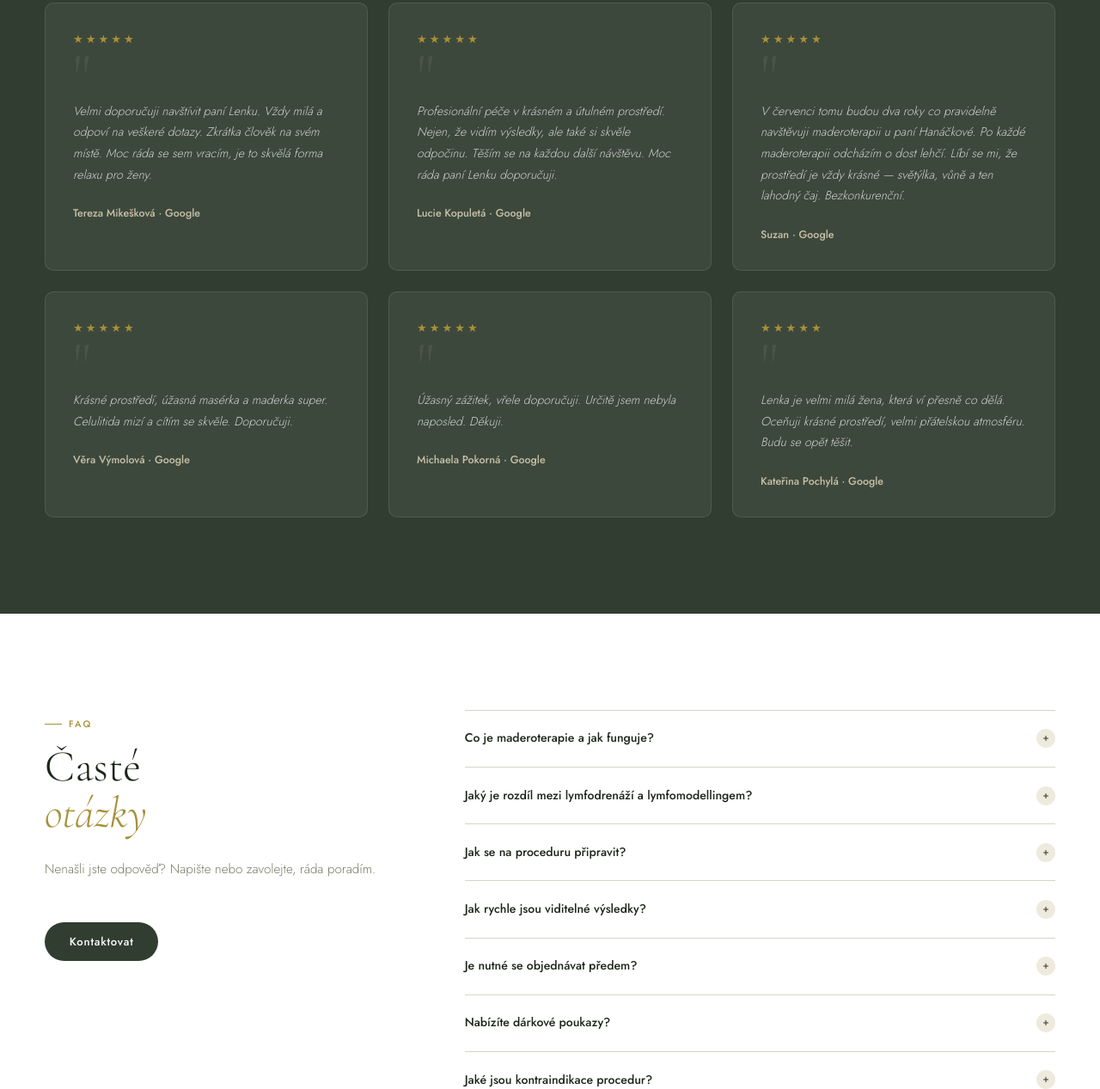
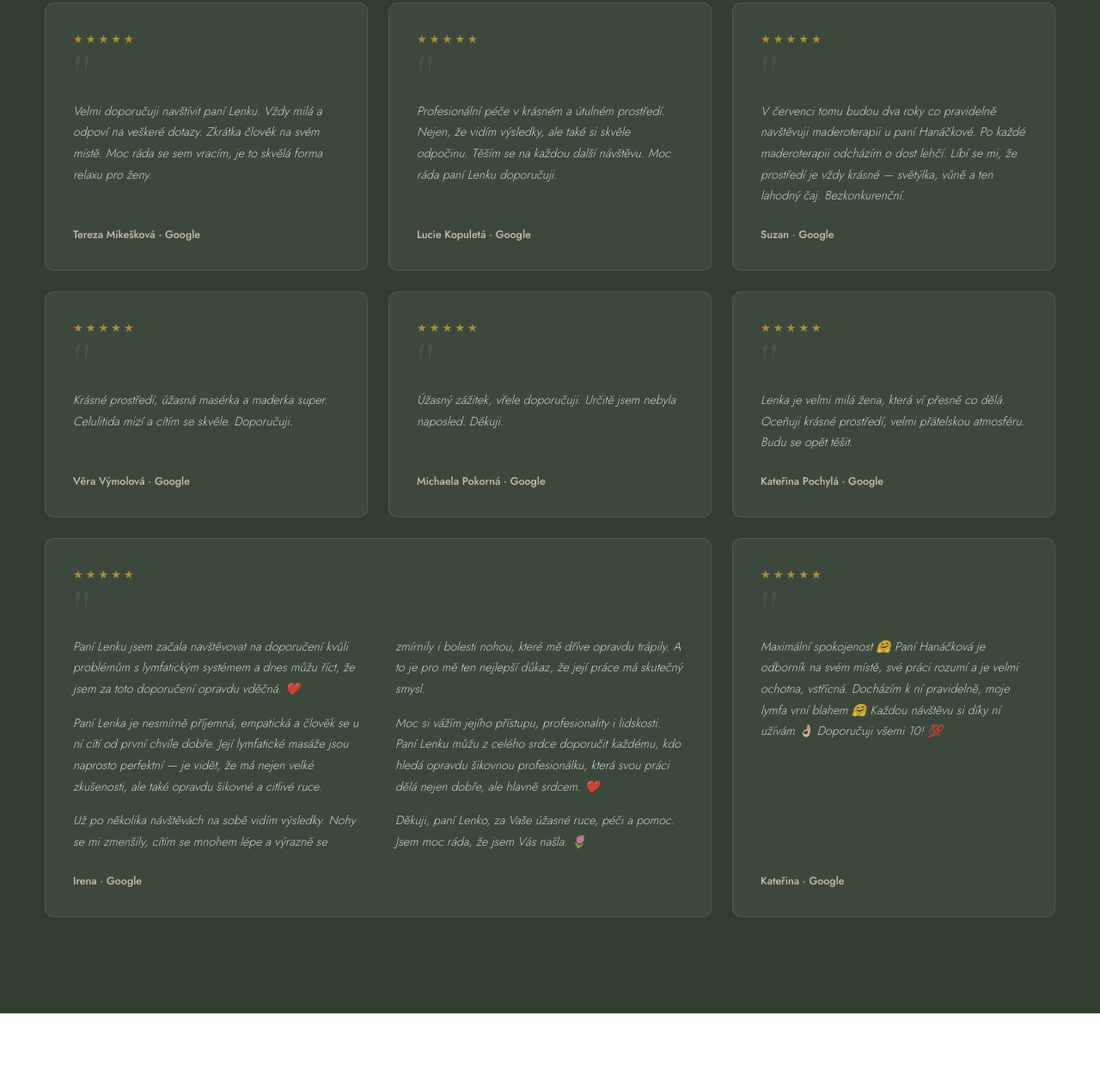
Before and after one commit to hanektom1-coder/maderoterapie-uh-web, a plain HTML site: page index.html in a window 1280 px wide. Shown: the part 5725-6992 px from the top of the page at 86% size. Drawn offline with nearby package versions, Linux system fonts and the light colour scheme.

Commit message:
Recenze: přidány dvě nové (Irena, Kateřina)
Irena má obsáhlejší text, proto je vysázena jako široká karta přes dva
sloupce s textem ve dvou sloupcích. Mřížka tím vychází na tři plné řádky
bez prázdného místa (6 + 2 karty = 9 slotů).

- .rev-card-wide: grid-column span 2, column-count 2
- na mobilu se span i dvousloupcový text resetují na 1
- podpisy přišpendleny ke spodní hraně karty (margin-top auto), sjednocuje
  i stávající karty s kratším textem
- color: inherit na odstavcích v široké kartě, jinak je přebíjelo
  globální pravidlo p { color: #5a5a48 }

Co-Authored-By: Claude Sonnet 5 <noreply@anthropic.com>
Claude-Session: https://claude.ai/code/session_01FEHyWRHHEUWCjMnE7VzRzE

```diff
--- a/index.html
+++ b/index.html
@@ -280,12 +280,17 @@ ul.styled li::before { content: '–'; position: absolute; left: 0; color: var(-
 /* ════ REVIEWS ════ */
 .reviews { background: var(--forest); }
 .rev-grid { display: grid; grid-template-columns: repeat(3,1fr); gap: 1.5rem; margin-top: 3.5rem; }
-.rev-card { background: rgba(255,255,255,.06); border: 1px solid rgba(255,255,255,.1); border-radius: 10px; padding: 2rem; transition: var(--t); }
+.rev-card { background: rgba(255,255,255,.06); border: 1px solid rgba(255,255,255,.1); border-radius: 10px; padding: 2rem; transition: var(--t); display: flex; flex-direction: column; }
+.rev-card .rev-author { margin-top: auto; }
 .rev-card:hover { background: rgba(255,255,255,.1); transform: translateY(-3px); }
 .rev-stars { color: var(--gold); font-size: .82rem; letter-spacing: 3px; margin-bottom: .9rem; }
 .rev-qm { font-family: var(--fd); font-size: 4.5rem; font-weight: 300; color: rgba(255,255,255,.07); line-height: .55; margin-bottom: .5rem; }
 .rev-text { font-size: .88rem; color: rgba(255,255,255,.75); line-height: 1.75; font-weight: 300; font-style: italic; margin-bottom: 1.5rem; }
 .rev-author { font-size: .78rem; font-weight: 500; color: var(--warm); }
+.rev-card-wide { grid-column: span 2; }
+.rev-card-wide .rev-text { column-count: 2; column-gap: 2.5rem; }
+.rev-card-wide .rev-text p { color: inherit; font-size: inherit; line-height: inherit; font-weight: inherit; margin-bottom: .95rem; }
+.rev-card-wide .rev-text p:last-child { margin-bottom: 0; }
 
 /* ════ APP ════ */
 .app-section { background: var(--off); overflow: hidden; position: relative; }
@@ -441,6 +446,8 @@ footer { background: var(--ink); color: rgba(255,255,255,.4); padding: 4rem 0 2.
   .svc-content .h2 { font-size: 1.6rem; }
   .svc-cta { margin-top: 1.5rem; }
   .svc-grid,.rev-grid,.price-table { grid-template-columns: 1fr; }
+  .rev-card-wide { grid-column: span 1; }
+  .rev-card-wide .rev-text { column-count: 1; }
   .sc { flex-direction: row; align-items: center; padding: .9rem 1.2rem; gap: .9rem; }
   .sc::after { display: none; }
   .sc-icon { display: flex; margin-bottom: 0; flex-shrink: 0; width: 38px; height: 38px; background: var(--pale); border-radius: 2px; align-items: center; justify-content: center; }
@@ -854,6 +861,8 @@ footer { background: var(--ink); color: rgba(255,255,255,.4); padding: 4rem 0 2.
       <div class="rev-card r d1"><div class="rev-stars">★★★★★</div><div class="rev-qm">"</div><p class="rev-text">Krásné prostředí, úžasná masérka a maderka super. Celulitida mizí a cítím se skvěle. Doporučuji.</p><div class="rev-author">Věra Výmolová · Google</div></div>
       <div class="rev-card r d2"><div class="rev-stars">★★★★★</div><div class="rev-qm">"</div><p class="rev-text">Úžasný zážitek, vřele doporučuji. Určitě jsem nebyla naposled. Děkuji.</p><div class="rev-author">Michaela Pokorná · Google</div></div>
       <div class="rev-card r d3"><div class="rev-stars">★★★★★</div><div class="rev-qm">"</div><p class="rev-text">Lenka je velmi milá žena, která ví přesně co dělá. Oceňuji krásné prostředí, velmi přátelskou atmosféru. Budu se opět těšit.</p><div class="rev-author">Kateřina Pochylá · Google</div></div>
+      <div class="rev-card rev-card-wide r d1"><div class="rev-stars">★★★★★</div><div class="rev-qm">"</div><div class="rev-text"><p>Paní Lenku jsem začala navštěvovat na doporučení kvůli problémům s lymfatickým systémem a dnes můžu říct, že jsem za toto doporučení opravdu vděčná. ❤️</p><p>Paní Lenka je nesmírně příjemná, empatická a člověk se u ní cítí od první chvíle dobře. Její lymfatické masáže jsou naprosto perfektní — je vidět, že má nejen velké zkušenosti, ale také opravdu šikovné a citlivé ruce.</p><p>Už po několika návštěvách na sobě vidím výsledky. Nohy se mi zmenšily, cítím se mnohem lépe a výrazně se zmírnily i bolesti nohou, které mě dříve opravdu trápily. A to je pro mě ten nejlepší důkaz, že její práce má skutečný smysl.</p><p>Moc si vážím jejího přístupu, profesionality i lidskosti. Paní Lenku můžu z celého srdce doporučit každému, kdo hledá opravdu šikovnou profesionálku, která svou práci dělá nejen dobře, ale hlavně srdcem. ❤️</p><p>Děkuji, paní Lenko, za Vaše úžasné ruce, péči a pomoc. Jsem moc ráda, že jsem Vás našla. 🌷</p></div><div class="rev-author">Irena · Google</div></div>
+      <div class="rev-card r d2"><div class="rev-stars">★★★★★</div><div class="rev-qm">"</div><p class="rev-text">Maximální spokojenost 🤗 Paní Hanáčková je odborník na svém místě, své práci rozumí a je velmi ochotna, vstřícná. Docházím k ní pravidelně, moje lymfa vrní blahem 🤗 Každou návštěvu si díky ní užívám 👌🏻 Doporučuji všemi 10! 💯</p><div class="rev-author">Kateřina · Google</div></div>
     </div>
   </div>
 </section>
```
